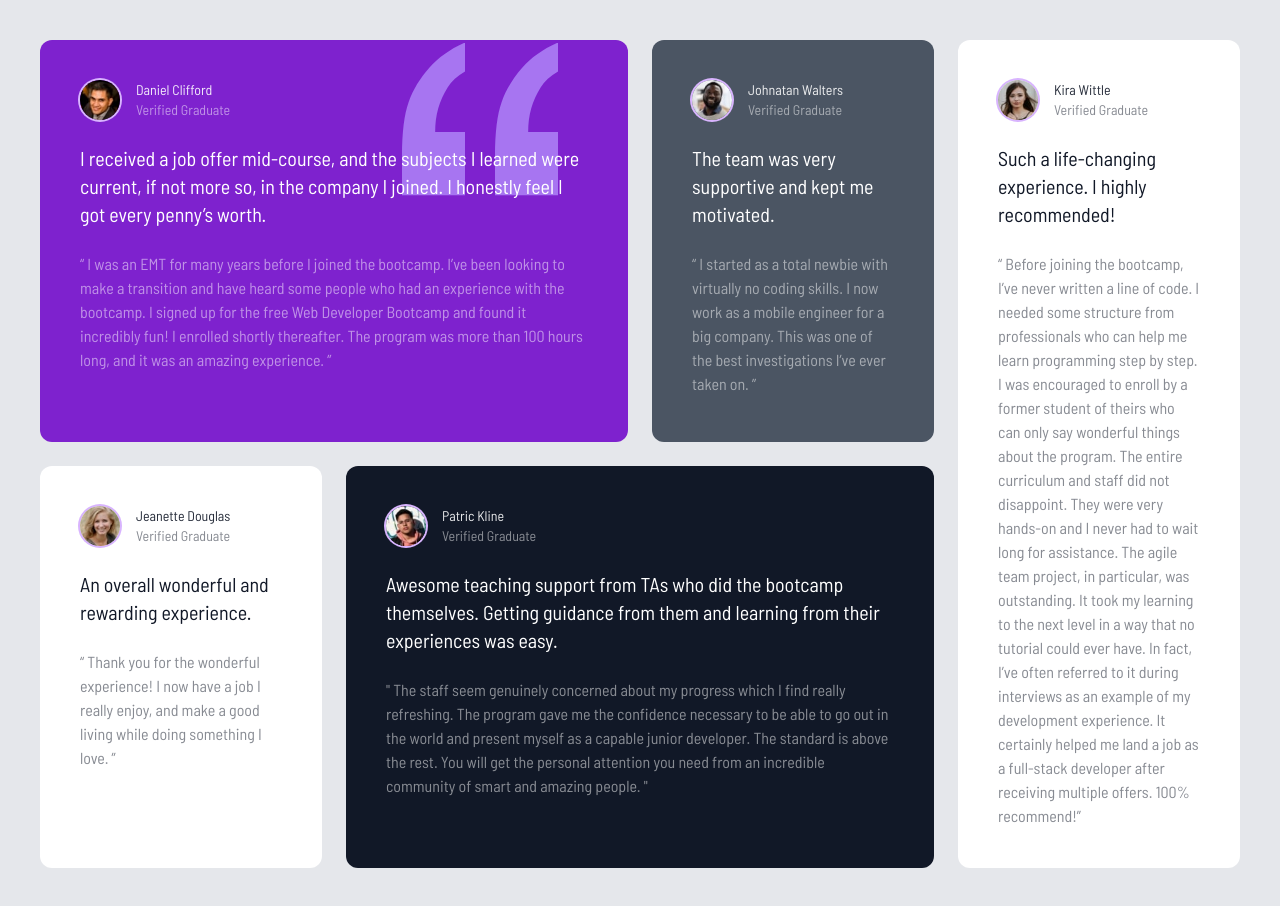
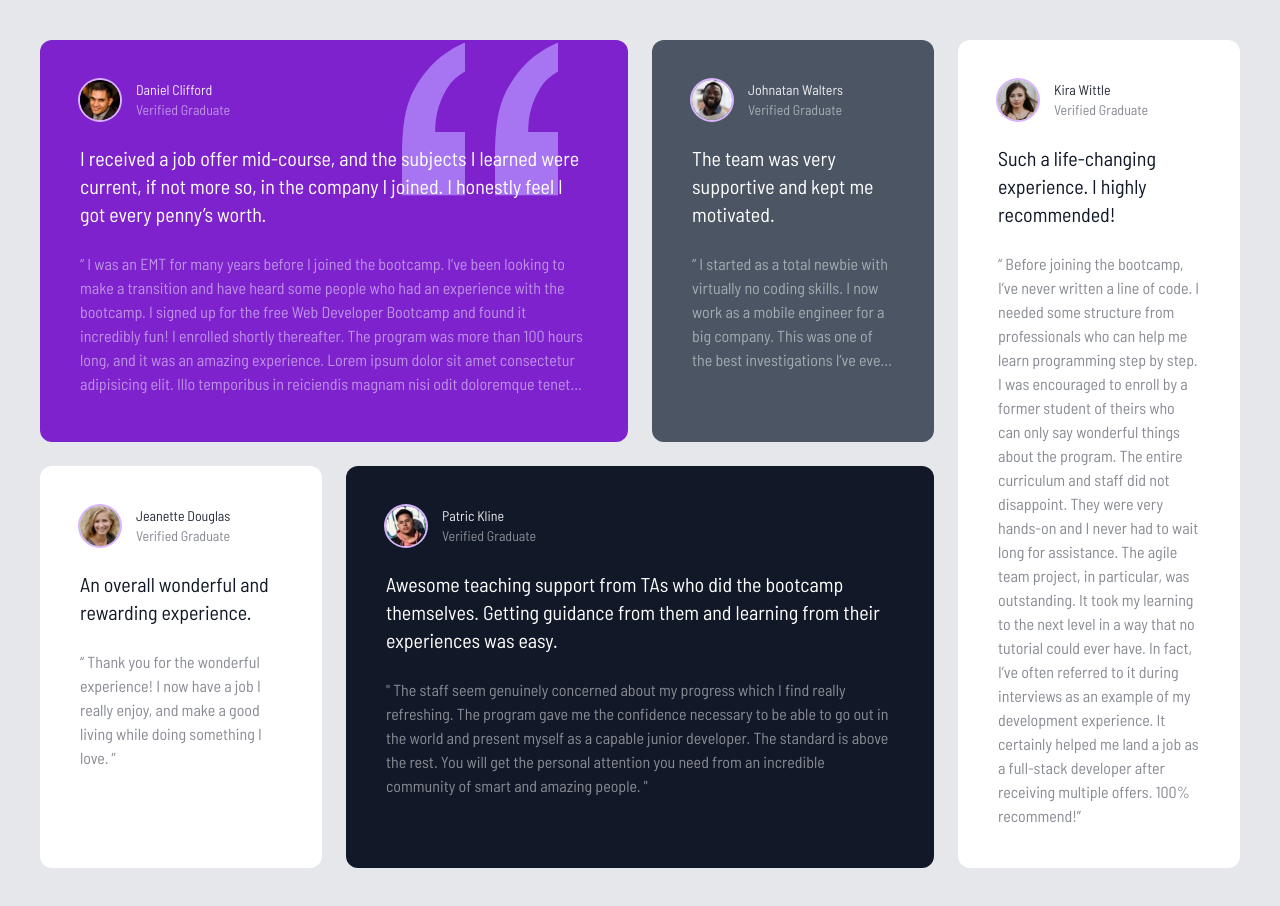
Before and after one commit to Soulbolt/testimonial-grid, a website: page index.html in a window 1280 px wide. Drawn offline with Linux system fonts and the light colour scheme.

Commit message:
Add tailwind-clamp pluginto tailwind.config.js, install  tailwind-line-clamp. add lorem50 and make use of line-clamp to show usage.

```diff
--- a/index.html
+++ b/index.html
@@ -47,13 +47,18 @@
             got every penny’s worth.
           </p>
           <!-- Small Text -->
-          <p class="mt-6 opacity-50">
+          <p class="mt-6 opacity-50 line-clamp-6">
             “ I was an EMT for many years before I joined the bootcamp. I’ve
             been looking to make a transition and have heard some people who had
             an experience with the bootcamp. I signed up for the free Web
             Developer Bootcamp and found it incredibly fun! I enrolled shortly
             thereafter. The program was more than 100 hours long, and it was an
-            amazing experience. ”
+            amazing experience. Lorem ipsum dolor sit amet consectetur
+            adipisicing elit. Illo temporibus in reiciendis magnam nisi odit
+            doloremque tenetur quasi delectus quas ipsa quam sed mollitia sequi
+            perspiciatis officia eveniet iusto, fugiat id nulla explicabo!
+            Incidunt ducimus obcaecati deleniti, nisi odio repudiandae cumque
+            sint ea temporibus, molestias perferendis sed hic aut illo. ”
           </p>
         </div>
 
@@ -77,10 +82,15 @@
             The team was very supportive and kept me motivated.
           </p>
           <!-- Small Text -->
-          <p class="mt-6 opacity-50">
+          <p class="mt-6 opacity-50 line-clamp-5">
             “ I started as a total newbie with virtually no coding skills. I now
             work as a mobile engineer for a big company. This was one of the
-            best investigations I’ve ever taken on. ”
+            best investigations I’ve ever taken on. Lorem ipsum dolor sit, amet
+            consectetur adipisicing elit. Rem id dicta fuga quos nulla ipsam
+            doloribus libero alias sit debitis vitae eius asperiores quo eveniet
+            doloremque aperiam, et vel repudiandae est quidem! Ullam voluptatum,
+            nisi aliquam odio id reiciendis excepturi. Omnis accusantium
+            voluptatibus vero nostrum ipsum dolorum laudantium animi vel. ”
           </p>
         </div>
 
--- a/package.json
+++ b/package.json
@@ -11,6 +11,7 @@
   "author": "",
   "license": "ISC",
   "devDependencies": {
+    "@tailwindcss/line-clamp": "^0.4.4",
     "tailwindcss": "^3.4.3"
   }
 }
--- a/tailwind.config.js
+++ b/tailwind.config.js
@@ -14,5 +14,5 @@ module.exports = {
       },
     },
   },
-  plugins: [],
+  plugins: [require("@tailwindcss/line-clamp")],
 };
```
Also changed, not shown: css/style.css, 1 other file.
